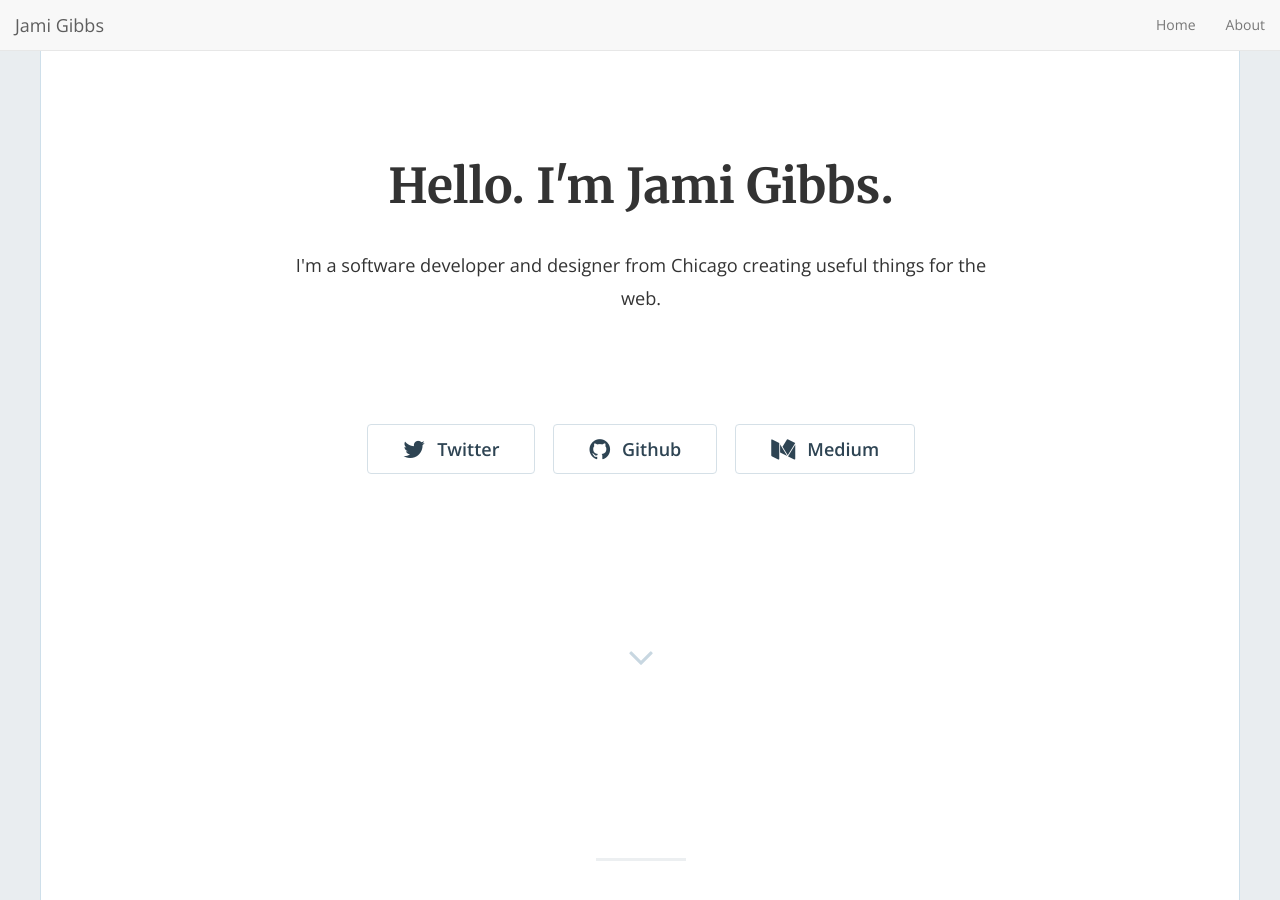
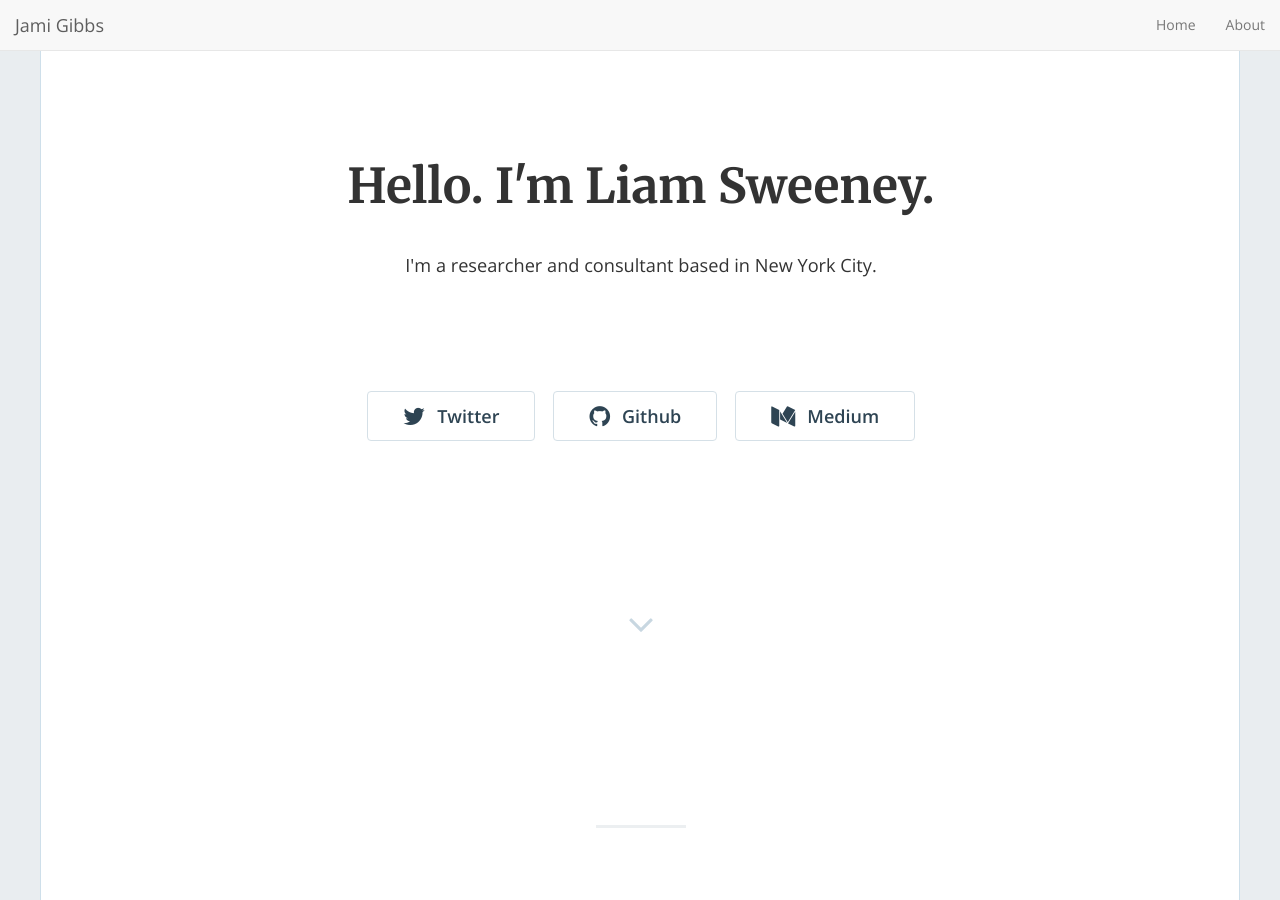
Before and after one commit to LiamMerrill/LiamMerrill.github.io, a Jekyll site: the page built from index.html, in a window 1280 px wide and 900 px high. Built offline with Jekyll 4.4.1, drawn with Linux system fonts in a browser that asks for light colours; nearby versions of some CDN libraries; the list of posts is cut into pages by our own code.

Commit message:
Update config.yml

```diff
--- a/_config.yml
+++ b/_config.yml
@@ -13,14 +13,14 @@
 # you will see them accessed via {{ site.title }}, {{ site.email }}, and so on.
 # You can create any custom variable you would like, and they will be accessible
 # in the templates via {{ site.myvariable }}.
-title: "Hello. I'm Jami Gibbs."
-email: 'jami0821@gmail.com'
-description: "I'm a software developer and designer from Chicago creating useful things for the web."
+title: "Hello. I'm Liam Sweeney."
+email: 'liam.merrill.sweeney@gmail.com'
+description: "I'm a researcher and consultant based in New York City."
 baseurl: "" # the subpath of your site, e.g. /blog
-url: "https://jamigibbs.github.io/phantom" # the base hostname & protocol for your site, e.g. https://example.com
-twitter_username: 'jamigibbs'
-github_username: 'jamigibbs'
-medium_username: 'blog.jamigibbs.com'
+url: "https://liammerrill.github.io/" # the base hostname & protocol for your site, e.g. https://example.com
+twitter_username: 'liammerrill'
+github_username: 'liammerrill'
+medium_username: 'forthcoming'
 
 # Build settings
 markdown: kramdown
```
